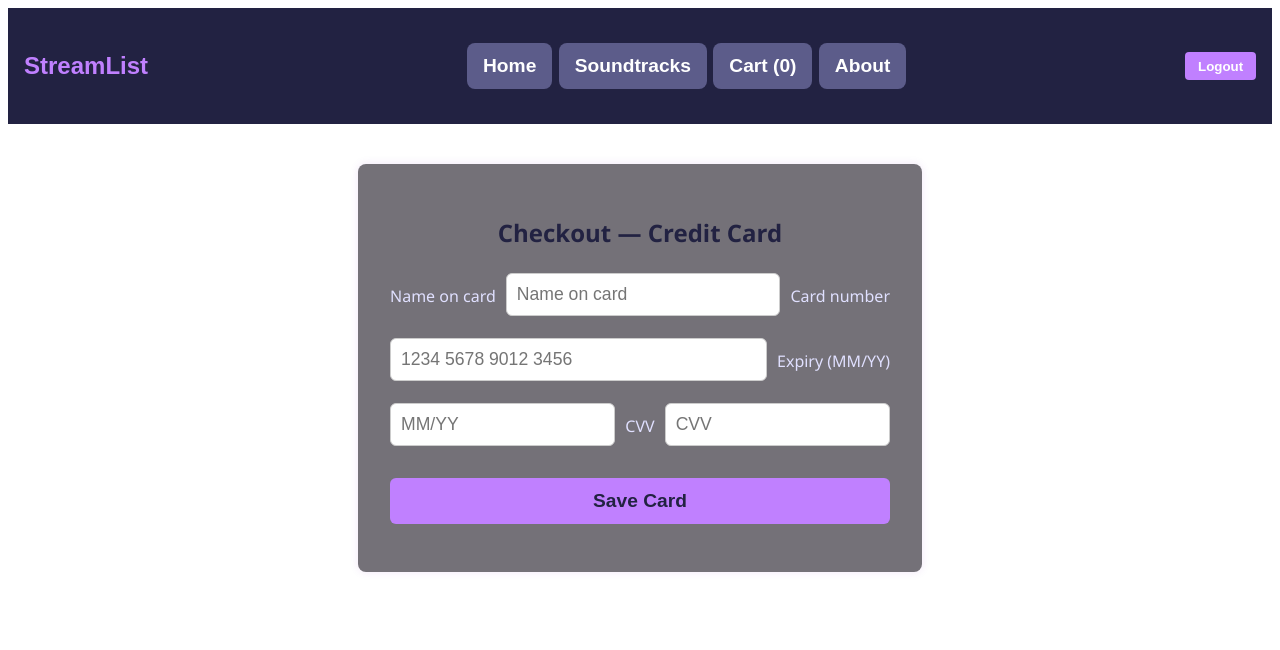
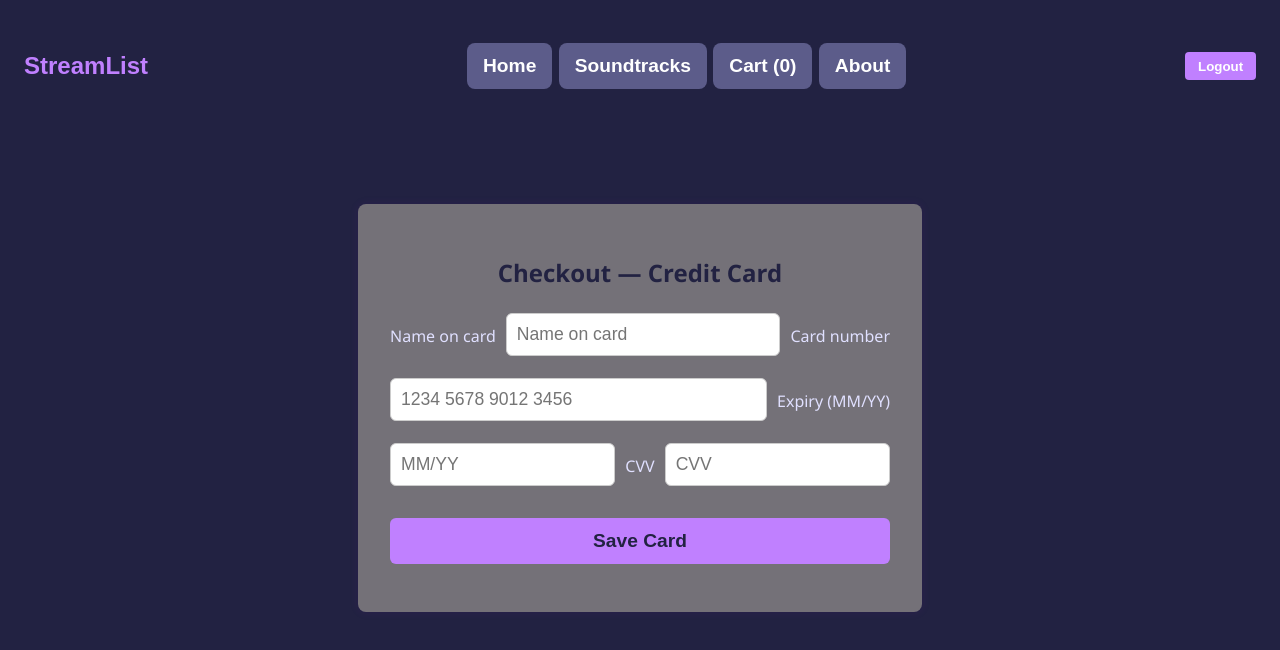
Before and after one commit to 2Kier16/streamlist-soundtracks, a React (Create React App) app: page /checkout in a window 1280 px wide. Shown: the top 650 px of the page. Built offline with nearby package versions, Linux system fonts and the light colour scheme; sample sign-in values are in the browser's storage.

Commit message:
Final push before last recoding

```diff
--- a/src/App.js
+++ b/src/App.js
@@ -7,6 +7,7 @@ import Cart from './components/Cart';
 import About from './components/About';
 import CreditCard from './components/CreditCard';
 import { CartProvider } from './context/CartContext';
+
 
 function LoginScreen() {
   return (
@@ -26,6 +27,7 @@ function ProtectedRoute({ children }) {
 function App() {
   return (
     <CartProvider>
+      <div style={{ minHeight: '100vh', backgroundColor: '#222242' }}>
       <Router>
         <Navbar />
         <Routes>
@@ -37,6 +39,7 @@ function App() {
           <Route path="/checkout" element={<ProtectedRoute><CreditCard /></ProtectedRoute>} />
         </Routes>
       </Router>
+      </div>
     </CartProvider>
   );
 }
--- a/src/components/CreditCard.js
+++ b/src/components/CreditCard.js
@@ -33,12 +33,10 @@ export default function CreditCard() {
     localStorage.setItem('paymentMethod', JSON.stringify(payload));
     setSaved(payload);
     setError('');
-
-    // Optional: clear inputs after save
-    // setName(''); setCardNumber(''); setExpiry(''); setCvv('');
   };
 
   return (
+    <div className="credit-card-page">
       <div className="credit-card-form">
         <h2>Checkout — Credit Card</h2>
         <form onSubmit={handleSave}>
@@ -90,5 +88,6 @@ export default function CreditCard() {
           </div>
         )}
       </div>
+    </div>
   );
 }
--- a/src/components/MovieSoundTracks.js
+++ b/src/components/MovieSoundTracks.js
@@ -22,7 +22,6 @@ function MovieSoundTracks() {
   useEffect(() => {
     // Default load on first render
     loadAlbums("John Williams"); // composer of Imperial March
-    // eslint-disable-next-line react-hooks/exhaustive-deps
   }, []);
 
   async function getSpotifyToken() {
--- a/src/css/App.css
+++ b/src/css/App.css
@@ -8,6 +8,7 @@ body {
   margin: 0;
   padding: 0;
 }
+
 
 /* Global Page Title */
 .page-title {
--- a/src/css/CreditCard.css
+++ b/src/css/CreditCard.css
@@ -1,3 +1,13 @@
+/* Page Wrapper */
+.credit-card-page {
+  min-height: 100vh;
+  background-color: #222242; /* dark theme background */
+  display: flex;
+  justify-content: center;
+  align-items: flex-start;
+  padding-top: 40px;
+}
+
 /* Credit Card Checkout Layout */
 .credit-card-form {
   max-width: 500px;
--- a/src/index.css
+++ b/src/index.css
@@ -1,6 +1,7 @@
-
 body {
+  background-color: #222242 !important;
   font-family: Arial, sans-serif;
+  min-height: 100vh;
 }
 
 /* Code blocks keep monospace */
```
Lines whose indentation alone changed are shown as unchanged.
